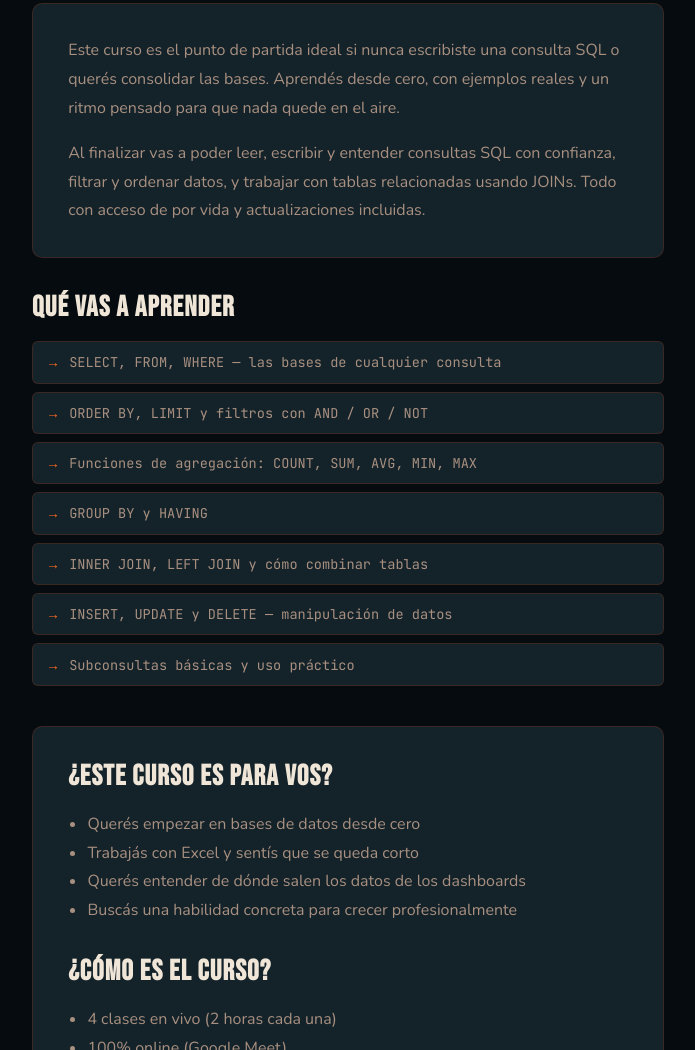
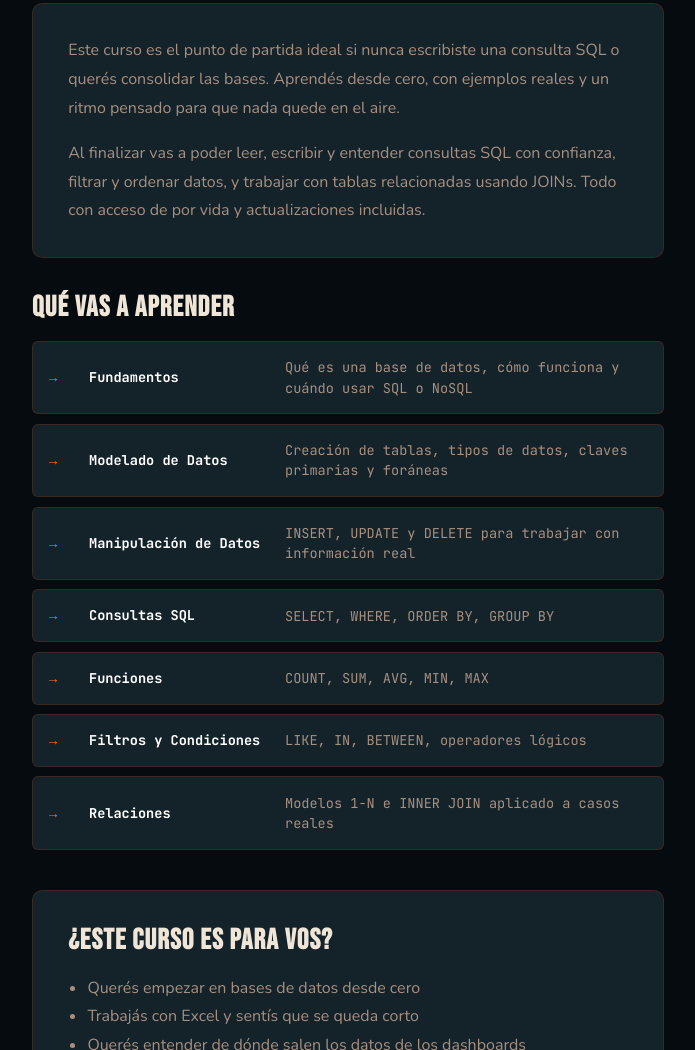
Before and after one commit to codeacomonunca/codea-como-nunca, a plain HTML site: page sql-basico.html in a window 1280 px wide. Shown: the part 398-1448 px from the top of the page, without its empty margins (292-987 px from the left). Drawn offline with nearby package versions, Linux system fonts and the light colour scheme.

Commit message:
nuevos cambios 8 abril

```diff
--- a/sql-basico.html
+++ b/sql-basico.html
@@ -42,9 +42,10 @@ h1 span{color:var(--fuego-vivo)}
 
 .temario{margin-bottom:2.5rem}
 .temario h2{font-family:var(--font-display);font-size:1.8rem;letter-spacing:.04em;color:var(--texto);margin-bottom:1rem}
-.temario-list{list-style:none;display:flex;flex-direction:column;gap:.5rem}
+
+/*.temario-list{list-style:none;display:flex;flex-direction:column;gap:.5rem}
 .temario-list li{font-family:var(--font-mono);font-size:.85rem;color:var(--texto-dim);padding:.7rem 1rem;background:var(--oscuro2);border:1px solid var(--borde);border-radius:6px;display:flex;align-items:center;gap:.75rem}
-.temario-list li::before{content:'→';color:var(--fuego-vivo);font-weight:700;flex-shrink:0}
+.temario-list li::before{content:'→';color:var(--fuego-vivo);font-weight:700;flex-shrink:0}*/
 
 .precio-cta{background:var(--oscuro2);border:1px solid var(--borde-vivo);border-radius:10px;padding:2rem 2.2rem;display:flex;align-items:center;justify-content:space-between;gap:1.5rem;flex-wrap:wrap}
 .precio-info .monto{font-family:var(--font-display);font-size:3rem;letter-spacing:.04em;color:var(--fuego-vivo);line-height:1}
@@ -71,6 +72,71 @@ footer::before{content:'';position:absolute;top:0;left:8%;right:8%;height:1px;ba
   max-width:520px;
   margin-bottom:14px;
 }
+
+
+.temario-list{
+  list-style:none;
+  display:flex;
+  flex-direction:column;
+  gap:.6rem;
+  margin:0;
+  padding:0;
+}
+
+.temario-list li{
+  font-family:var(--font-mono);
+  font-size:.85rem;
+  color:var(--texto-dim);
+  padding:.95rem 1rem;
+  background:var(--oscuro2);
+  border:1px solid var(--borde);
+  border-radius:6px;
+  display:grid;
+  grid-template-columns:24px 180px 1fr;
+  gap:16px;
+  align-items:center;
+  line-height:1.5;
+  transition:all .2s ease;
+}
+
+.temario-list li:hover{
+  border-color:var(--fuego-vivo);
+  transform:translateY(-2px);
+}
+
+.temario-list .tm-icon{
+  color:var(--fuego-vivo);
+  font-weight:700;
+  line-height:1.4;
+}
+
+.temario-list .tm-title{
+  color:#ffffff;
+  font-weight:700;
+  line-height:1.4;
+}
+
+.temario-list .tm-desc{
+  color:var(--texto-dim);
+  line-height:1.5;
+}
+
+@media (max-width: 700px){
+  .temario-list li{
+    grid-template-columns:24px 1fr;
+  }
+
+  .temario-list .tm-title{
+    margin-bottom:.35rem;
+  }
+
+  .temario-list .tm-desc{
+    grid-column:2 / 3;
+  }
+}
+
+
+
 
 @media(max-width:600px){.precio-cta{flex-direction:column;align-items:flex-start}}
 </style>
@@ -101,18 +167,56 @@ footer::before{content:'';position:absolute;top:0;left:8%;right:8%;height:1px;ba
     <p>Al finalizar vas a poder leer, escribir y entender consultas SQL con confianza, filtrar y ordenar datos, y trabajar con tablas relacionadas usando JOINs. Todo con acceso de por vida y actualizaciones incluidas.</p>
   </div>
 
-  <div class="temario">
-    <h2>QUÉ VAS A APRENDER</h2>
-    <ul class="temario-list">
-      <li>SELECT, FROM, WHERE — las bases de cualquier consulta</li>
-      <li>ORDER BY, LIMIT y filtros con AND / OR / NOT</li>
-      <li>Funciones de agregación: COUNT, SUM, AVG, MIN, MAX</li>
-      <li>GROUP BY y HAVING</li>
-      <li>INNER JOIN, LEFT JOIN y cómo combinar tablas</li>
-      <li>INSERT, UPDATE y DELETE — manipulación de datos</li>
-      <li>Subconsultas básicas y uso práctico</li>
-    </ul>
-  </div>
+<div class="temario">
+  <h2>QUÉ VAS A APRENDER</h2>
+
+
+<ul class="temario-list">
+  <li>
+    <span class="tm-icon">→</span>
+    <span class="tm-title">Fundamentos</span>
+    <span class="tm-desc">Qué es una base de datos, cómo funciona y cuándo usar SQL o NoSQL</span>
+  </li>
+
+  <li>
+    <span class="tm-icon">→</span>
+    <span class="tm-title">Modelado de Datos</span>
+    <span class="tm-desc">Creación de tablas, tipos de datos, claves primarias y foráneas</span>
+  </li>
+
+  <li>
+    <span class="tm-icon">→</span>
+    <span class="tm-title">Manipulación de Datos</span>
+    <span class="tm-desc">INSERT, UPDATE y DELETE para trabajar con información real</span>
+  </li>
+
+  <li>
+    <span class="tm-icon">→</span>
+    <span class="tm-title">Consultas SQL</span>
+    <span class="tm-desc">SELECT, WHERE, ORDER BY, GROUP BY</span>
+  </li>
+
+  <li>
+    <span class="tm-icon">→</span>
+    <span class="tm-title">Funciones</span>
+    <span class="tm-desc">COUNT, SUM, AVG, MIN, MAX</span>
+  </li>
+
+<li>
+  <span class="tm-icon">→</span>
+  <span class="tm-title">Filtros y Condiciones</span>
+  <span class="tm-desc">LIKE, IN, BETWEEN, operadores lógicos</span>
+</li>
+
+  <li>
+    <span class="tm-icon">→</span>
+    <span class="tm-title">Relaciones</span>
+    <span class="tm-desc">Modelos 1-N e INNER JOIN aplicado a casos reales</span>
+  </li>
+</ul>
+
+
+</div>
 
 
 <div class="desc-block">
```
Also changed, not shown: index.html (+32 -16 lines).
